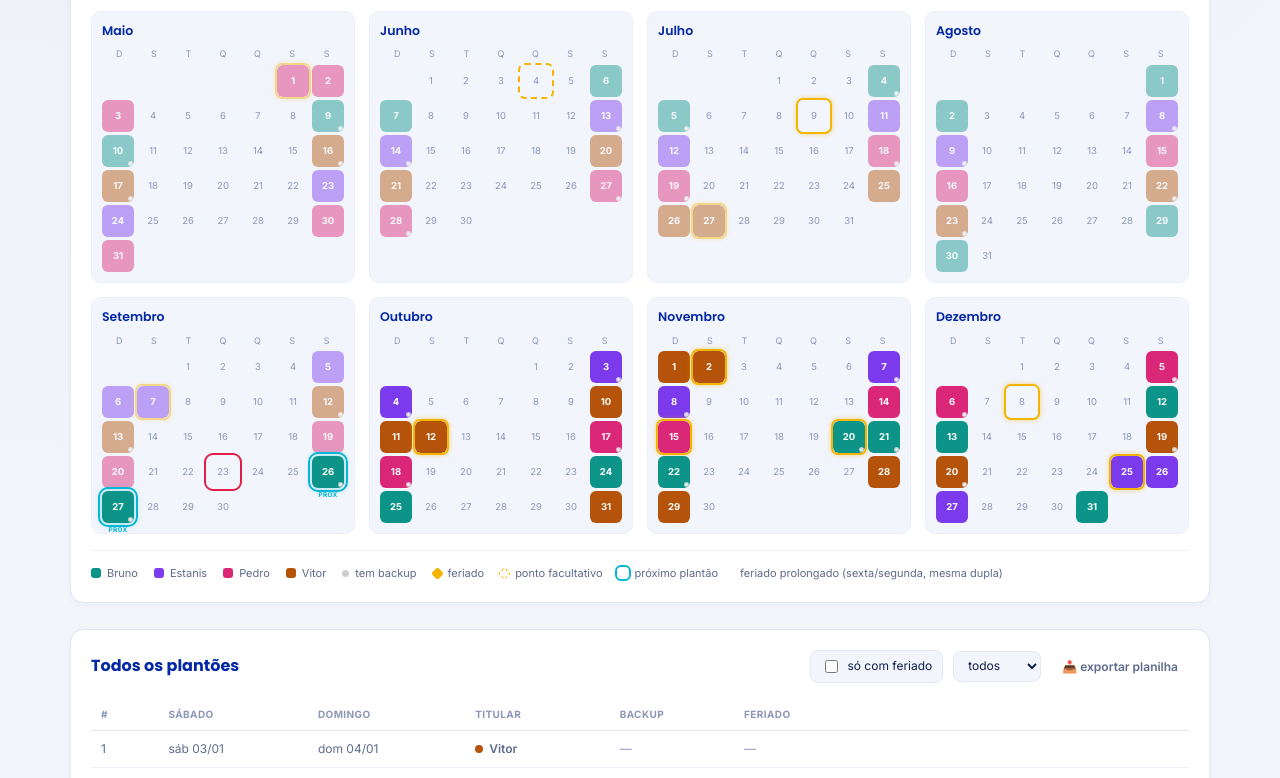
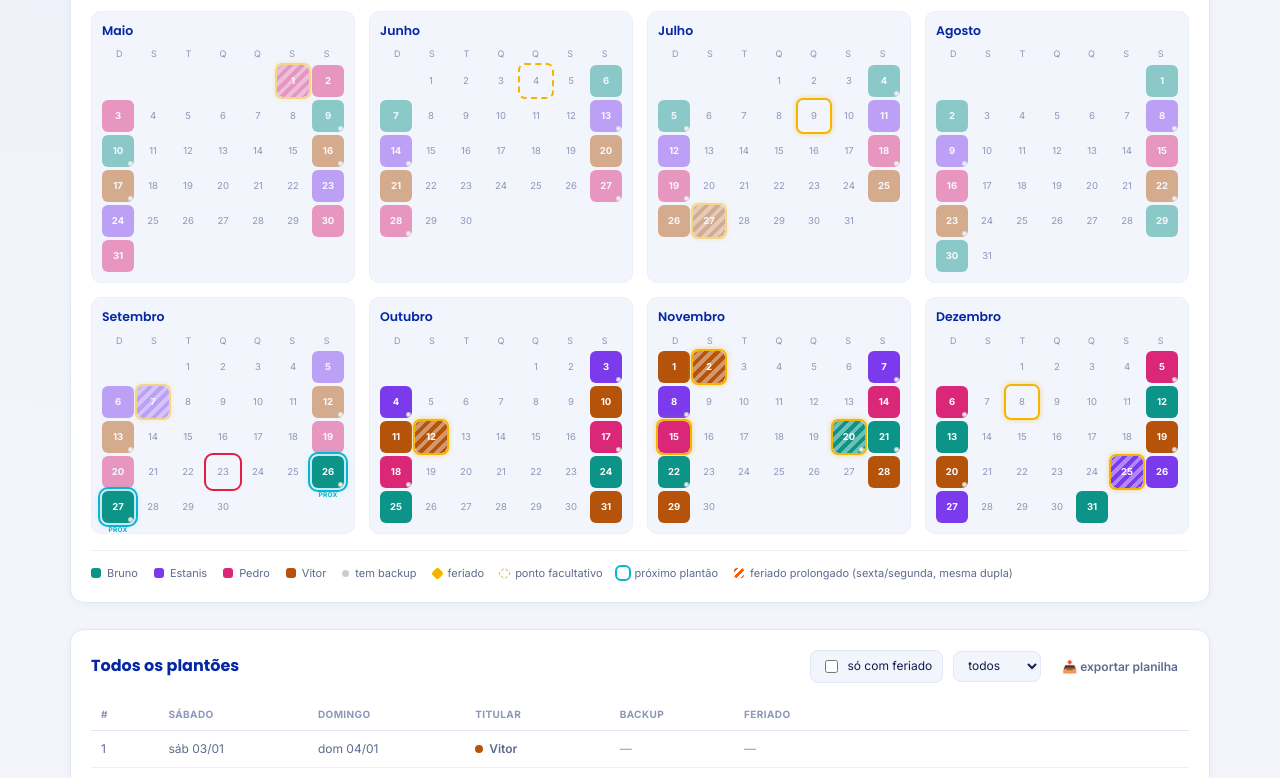
Before and after one commit to brunocs88/plantao-infra-2026, a website: page index.html in a window 1280 px wide. Shown: the part 1239-2017 px from the top of the page. Drawn offline with nearby package versions, Linux system fonts and the light colour scheme; no server answers.

Commit message:
style: classes para o feriado prolongado no calendario (plantao-extended, stripe-sample)

```diff
--- a/style.css
+++ b/style.css
@@ -1,4 +1,3 @@
-
   :root{
     --bg: #F3F5FB;
     --panel: #FFFFFF;
@@ -792,3 +791,12 @@
   @media (prefers-reduced-motion: reduce){
     * { animation: none !important; transition: none !important; }
   }
+
+  /* ---- Feriado prolongado (sexta/segunda cobertos pela mesma dupla) ---- */
+  .day-cell.plantao.plantao-extended{
+    background-image: repeating-linear-gradient(135deg, var(--c), var(--c) 4px, rgba(255,255,255,0.4) 4px, rgba(255,255,255,0.4) 8px);
+  }
+  .rack-legend .stripe-sample{
+    width:10px; height:10px; border-radius:3px;
+    background-image: repeating-linear-gradient(135deg, var(--brand-orange), var(--brand-orange) 3px, rgba(255,255,255,0.6) 3px, rgba(255,255,255,0.6) 6px);
+  }
```
